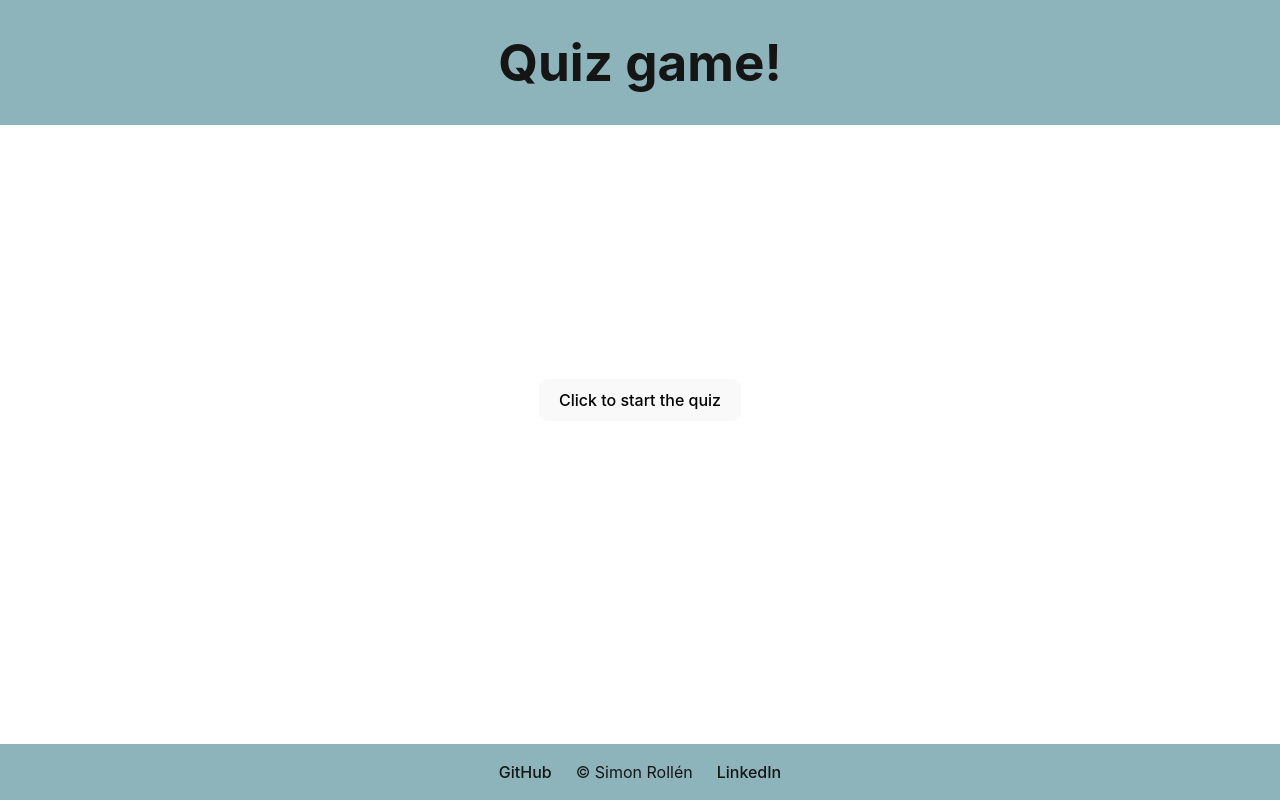
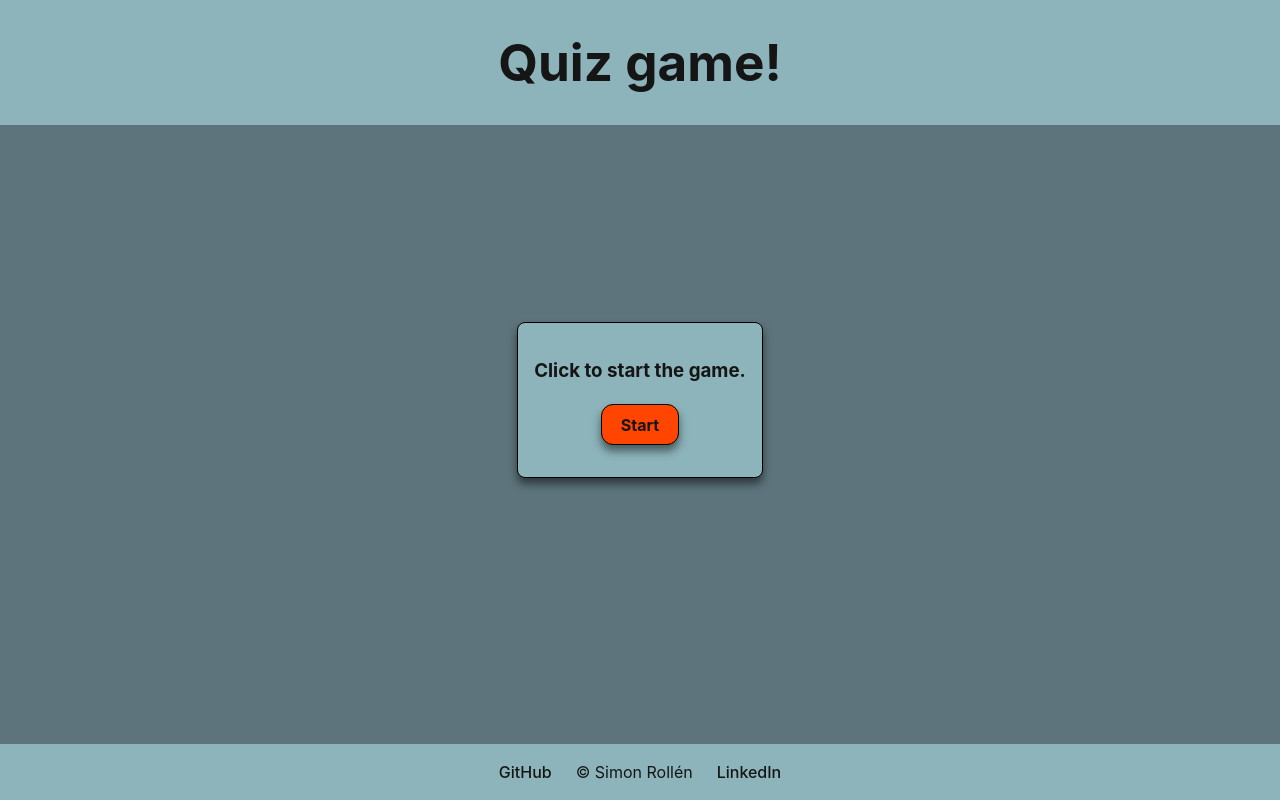
Before and after one commit to SimonR-prog/QuizAppReact, a React (Vite) app in the folder assignmentFE2/: page / in a window 1280 px wide. Built offline with nearby package versions, Linux system fonts and the light colour scheme.

Commit message:
Added some styling for the app.jsx + CSS.

```diff
--- a/assignmentFE2/src/App.css
+++ b/assignmentFE2/src/App.css
@@ -1,19 +1,32 @@
-#root {
-  max-width: 1280px;
-  margin: 0 auto;
-  padding: 2rem;
-  text-align: center;
-}
-h1{}
+@import './colors.css';
 
-.card {
-  padding: 2em;
+body{
+  background-color: var(--bg-color);
+  display: flex;
+  justify-content: center;
+  align-items: center;
+  height: 100vh;
 }
 
-button{}
-
-button:hover{}
-
-p{}
-
-.option{}
+.start-card {
+  background-color: var(--second-bg-color);
+  text-align: center;
+  padding-top: 1rem;
+  padding-bottom: 2rem;
+  padding-left: 1rem;
+  padding-right: 1rem;
+  border-radius: 8px;
+  color: var(--text-color);
+  box-shadow: var(--box-shadow-color);
+  border: var(--border-color);
+}
+.btn{
+  border-radius: 12px;
+  box-shadow: var(--box-shadow-color);
+  border: var(--border-color);
+}
+.start-btn{
+  background-color: var(--sc-six);
+  font-weight: 700;
+  color: var(--text-color);
+}
--- a/assignmentFE2/src/App.jsx
+++ b/assignmentFE2/src/App.jsx
@@ -4,7 +4,8 @@ function App() {
   return (
     <>
       <div className="start-card">
-        <button id="start" className="start-btn btn">Click to start the quiz</button>
+        <h3>Click to start the game.</h3>
+        <button id="start" className="start-btn btn">Start</button>
       </div>
     </>
   )
--- a/assignmentFE2/src/colors.css
+++ b/assignmentFE2/src/colors.css
@@ -11,4 +11,8 @@
     --sc-four: #FFCCB6;
     --sc-five: #DAA520;
     --sc-six: #FF4500;
+
+
+    --box-shadow-color: 0 6px 8px rgba(0, 0, 0, 0.5);
+    --border-color: 1px solid black;
 }
```
